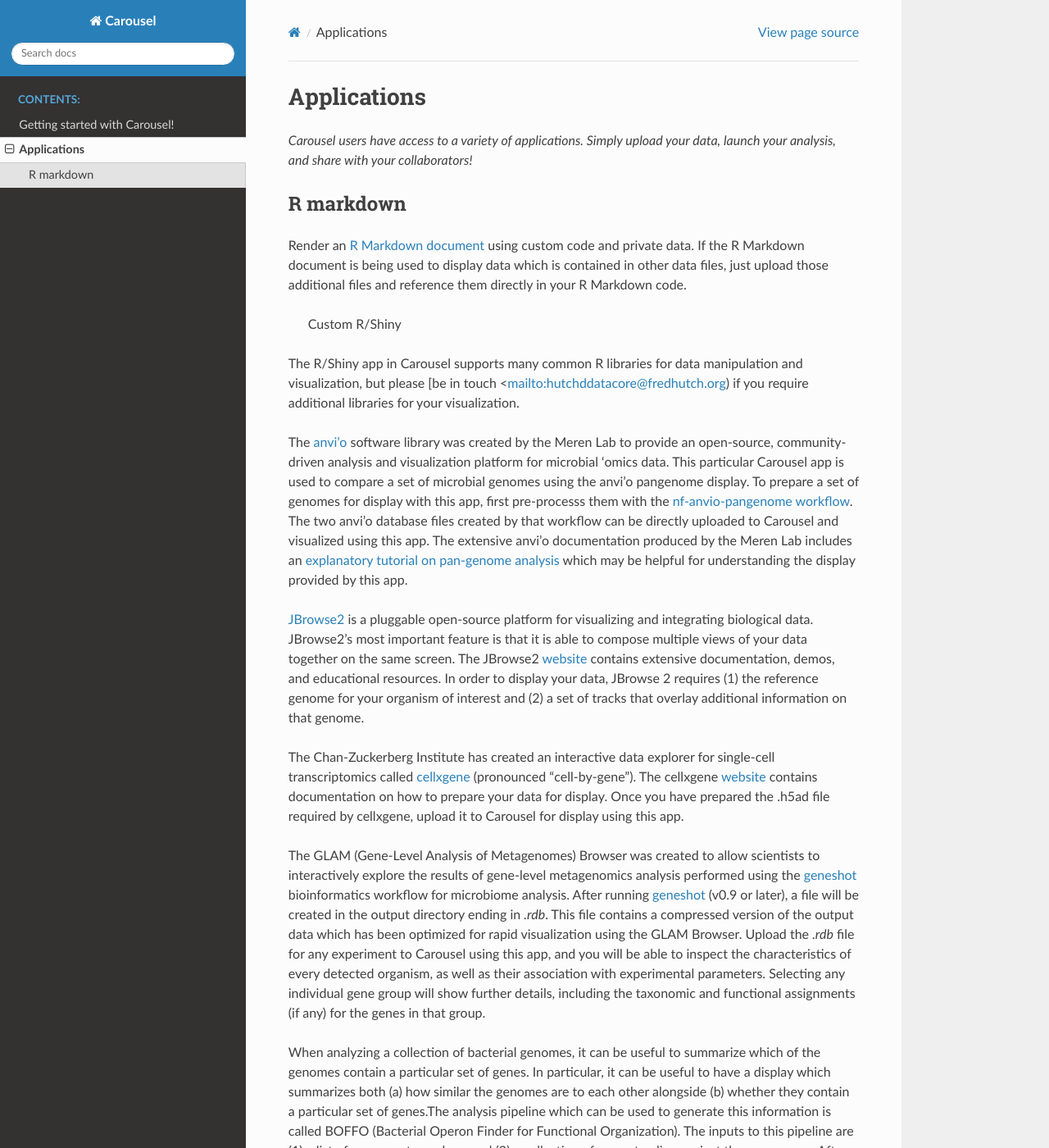
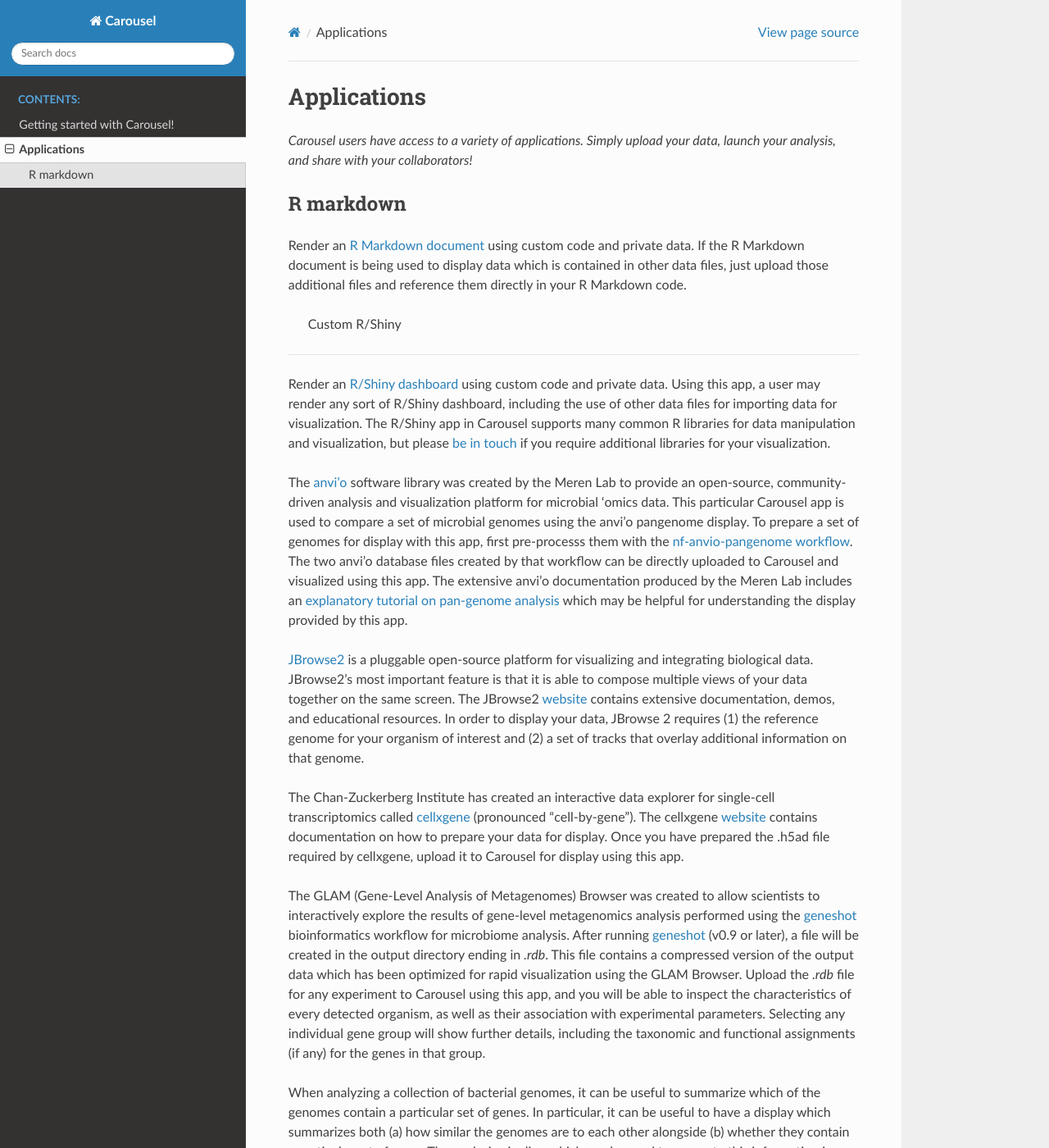
Before and after one commit to FredHutch/carousel-docs, a Sphinx documentation site: the page built from docs/apps.rst, in a window 1280 px wide and 1400 px high. Shown: the whole window at 82% size. Built offline with Sphinx 7.4.7 and the Read the Docs theme 2.0.0, drawn with Linux system fonts in a browser that asks for light colours; some of the changed text lies outside the part shown.

Commit message:
more rst syntax tweaking

```diff
--- a/docs/apps.rst
+++ b/docs/apps.rst
@@ -5,19 +5,22 @@
 
 R markdown
 -------------
+
 Render an `R Markdown document <https://rmarkdown.rstudio.com/>`_ using custom code and private data.
 If the R Markdown document is being used to display data which is contained in other data files,
 just upload those additional files and reference them directly in your R Markdown code.
 
  Custom R/Shiny
 -----------------
+
 Render an `R/Shiny dashboard <https://shiny.rstudio.com/>`_ using custom code and private data.
 Using this app, a user may render any sort of R/Shiny dashboard, including the use of other data files for importing data for visualization.
 The R/Shiny app in Carousel supports many common R libraries for data manipulation and visualization, but please
-[be in touch <mailto:hutchddatacore@fredhutch.org) if you require additional libraries for your visualization.
+`be in touch <mailto:hutchddatacore@fredhutch.org>`_ if you require additional libraries for your visualization.
 
  Anvi’o Pan-Genome
  ---------------------
+
 The `anvi'o <https://merenlab.org/software/anvio/>`_ software library was created by the Meren Lab to provide
 an open-source, community-driven analysis and visualization platform for microbial ‘omics data.
 This particular Carousel app is used to compare a set of microbial genomes using the anvi'o pangenome display.
@@ -81,6 +84,7 @@
 Any open-source visualization tool that is compatible with Docker can be added to Carousel.
 
 Put more simply the tool needs to be:
+
 - Free
 - Able to run on Linux
 - Have an interactive visualization component
```
